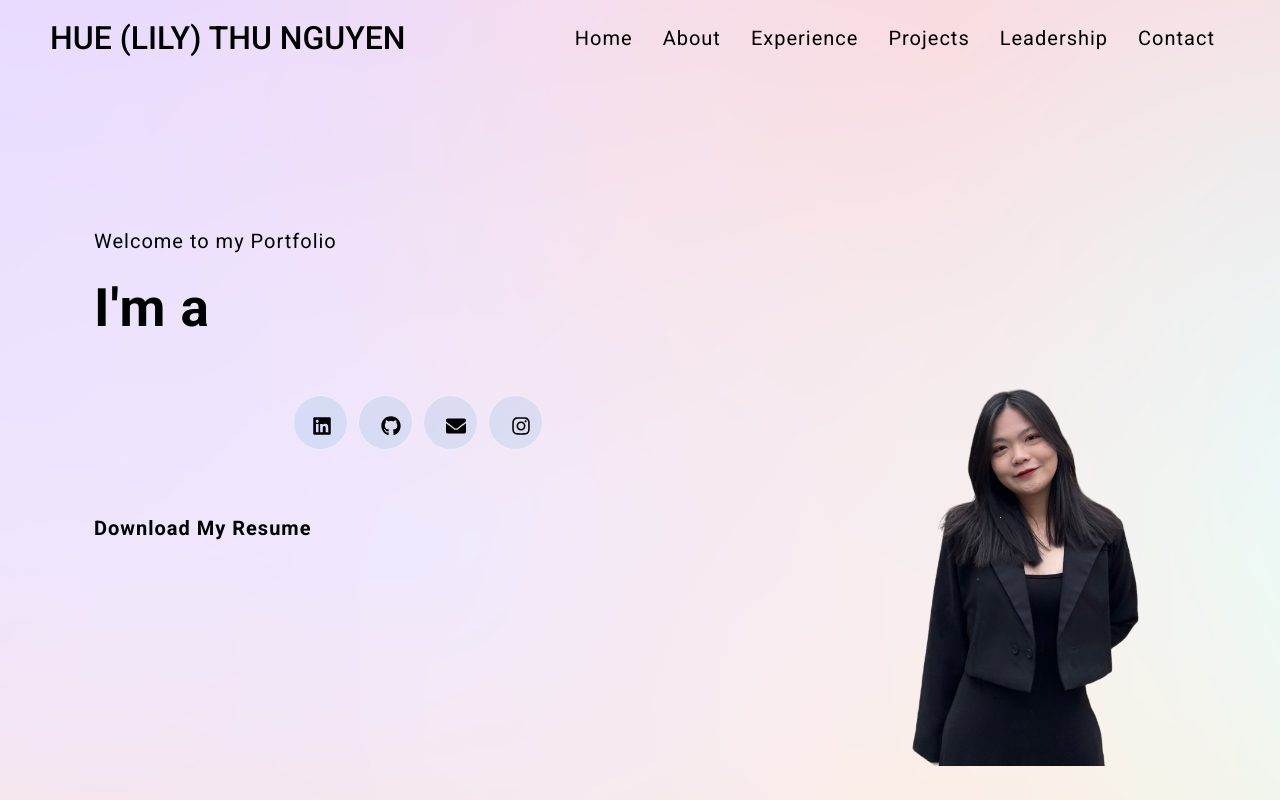
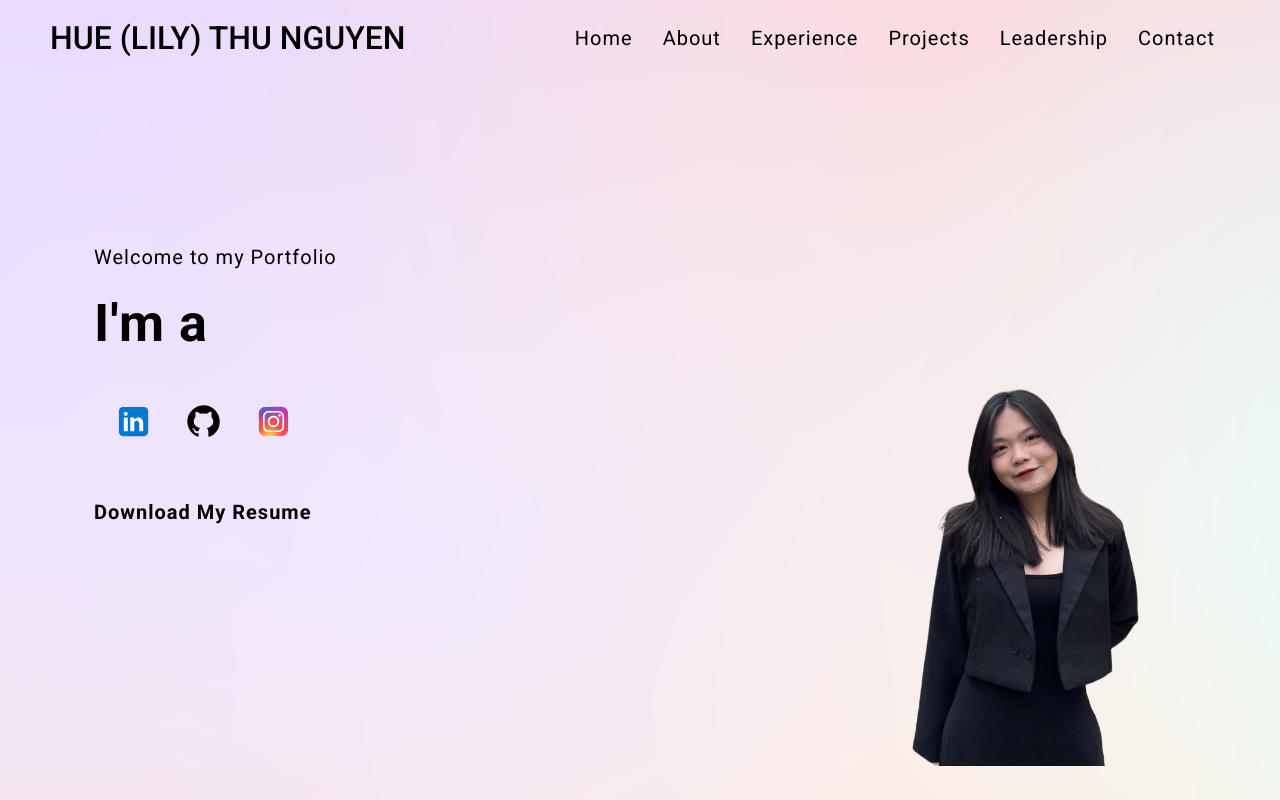
Before and after one commit to HueLily/Portfolio_website, a React (Vite) app: page / in a window 1280 px wide. Shown: the top 800 px of the page. Built offline with nearby package versions, Linux system fonts and the light colour scheme.

Commit message:
create footer component

```diff
--- a/src/App.jsx
+++ b/src/App.jsx
@@ -7,6 +7,7 @@ import Experience from "./components/Experience";
 import Project from "./components/Project";
 import Leadership from "./components/Leadership";
 import Contact from "./components/Contact";
+import Footer from "./components/Footer";
 
 function App() {
   return (
@@ -18,6 +19,7 @@ function App() {
       <Project />
       <Leadership />
       <Contact />
+      <Footer />
     </div>
   );
 }
--- a/src/components/Banner/index.css
+++ b/src/components/Banner/index.css
@@ -9,7 +9,7 @@
 }
 
 .banner h1 {
-  font-size: 53px;
+  font-size: 52px;
   font-weight: 700;
   letter-spacing: 1px;
   line-height: 1;
@@ -36,68 +36,53 @@
   display: flex;
   align-items: center;
 }
-/*
-.banner button svg {
-  font-size: 25px;
-  margin-left: 10px;
-  transition: 0.3s ease-in-out;
-  line-height: 1;
-} */
 
-.breadcrumb .breadcrumb-item + .breadcrumb-item::before {
-  content: none;
+.banner-icon {
+  display: inline-block;
 }
 
-span.navbar-text {
-  display: flex;
-  align-items: center;
+.social-media-icon {
+  display: inline-block;
 }
 
-.social-icon {
-  display: inline-block;
-  margin-left: 30px;
-  padding-top: 30px;
+.social-media-icon a {
+  width: 30px;
+  height: 30px;
+  display: inline-flex;
+  line-height: 1;
+  text-align: center;
+  margin: 20px;
 }
 
-.social-icon .breadcrumb .breadcrumb-item {
-  width: 55px;
-  height: 55px;
-  background: rgba(17, 135, 199, 0.1);
-  display: inline-flex;
-  align-items: center;
-  justify-content: center;
-  padding: 15px;
-  border-radius: 50%;
-  margin-right: 10px;
-  line-height: 1;
-  border: 1px solid rgba(255, 255, 255, 0.5);
+.social-media-icon a::before {
+  content: "";
+  position: absolute;
+  transform: scale(0);
+  transition: 0.3s ease-in-out;
 }
 
-.social-icon .breadcrumb .breadcrumb-item::before {
-  content: "";
-  width: 55px;
-  height: 55px;
-  display: flex;
-  background-color: #ffffff;
-  border-radius: 50%;
-  transform: scale(0);
-  transition: 0.3s ease-in-out;
-  border: 2px solid green;
+.social-media-icon a:hover::before {
+  transform: scale(2);
 }
 
-.breadcrumb .breadcrumb-item:hover::before {
-  transform: scale(1);
+.social-media-icon a:hover img {
+  filter: brightness(0) saturate(100%) invert(0%) sepia(7%) saturate(98%)
+    hue-rotate(346deg) brightness(95%) contrast((86%));
 }
 
-.breadcrumb .breadcrumb-item .media-icon {
-  z-index: 1;
-  transition: 0.3s ease-in-out;
-  animation: updown 4s linear infinite;
+@keyframes updown {
+  0% {
+    transform: translateY(-25px);
+  }
+  50% {
+    transform: translateY(25px);
+  }
+  100% {
+    transform: translateY(-25px);
+  }
 }
-
-.breadcrumb .breadcrumb-item:hover .media-icon {
-  filter: brightness(0) saturate(100%) invert(0%) sepia(7%) saturate(98%)
-    hue-rotate(346deg) brightness(95%) contrast((86%));
+.txt-rotate > .wrap {
+  border-right: 0.08em solid #666;
 }
 
 .banner img {
--- a/src/components/Banner/index.jsx
+++ b/src/components/Banner/index.jsx
@@ -1,7 +1,9 @@
 import React from "react";
 import { Container, Row, Col, Breadcrumb } from "react-bootstrap";
 import { useState, useEffect } from "react";
-import { FaLinkedin, FaGithub, FaEnvelope, FaInstagram } from "react-icons/fa";
+import githubIcon from "../../assets/github-icon.svg";
+import linkedin from "../../assets/linkedin.svg";
+import insta from "../../assets/insta.svg";
 import TrackVisibility from "react-on-screen";
 import bannerImg from '../../assets/banner-img.png';
 import "bootstrap/dist/css/bootstrap.min.css";
@@ -72,24 +74,19 @@ const Banner = () => {
                     {`I'm a `}
                     <span className="wrap">{text}</span>
                   </h1>
-                  <span className="navbar-text">
-                    <div className="social-icon">
-                      <Breadcrumb>
-                      <Breadcrumb.Item href="https://www.linkedin.com/in/hue-thu-nguyen-513a26256/">
-                      <FaLinkedin className="media-icon"/>
-                      </Breadcrumb.Item>
-                      <Breadcrumb.Item href="https://github.com/HueLily">
-                      <FaGithub className="media-icon"/>
-                      </Breadcrumb.Item>
-                      <Breadcrumb.Item href="">
-                      <FaEnvelope className="media-icon"/>
-                      </Breadcrumb.Item>
-                      <Breadcrumb.Item href="https://www.instagram.com/invites/contact/?i=ow9dygqxymbk&utm_content=e45c1g3">
-                      <FaInstagram className="media-icon"/>
-                      </Breadcrumb.Item>
-                      </Breadcrumb>
-                    </div>
-                  </span>
+                  <span className="banner-icon">
+              <div className="social-media-icon">
+                <a href="https://www.linkedin.com/in/hue-thu-nguyen-513a26256/">
+                  <img src={linkedin} alt="" />
+                </a>
+                <a href="https://github.com/HueLily">
+                  <img src={githubIcon} alt="" />
+                </a>
+                <a href="https://www.instagram.com/invites/contact/?i=ow9dygqxymbk&utm_content=e45c1g3">
+                  <img src={insta} alt="" />
+                </a>
+              </div>
+            </span>
                   <button>Download My Resume</button>
                 </div>
               )}
--- /dev/null
+++ b/src/components/Footer/index.css
@@ -0,0 +1,19 @@
+.footer-container {
+    background-color: transparent;
+    text-align: center;
+    padding: 10px 0;
+    left: 0;
+    bottom: 0;
+    width: 100%;
+    font-family: Arial, sans-serif;
+  }
+
+  .footer-container p {
+    margin: 0;
+    color: #555;
+  }
+
+  .footer-divider {
+    border-top: 1px solid lightgray;
+    padding: 5px;
+  }
--- /dev/null
+++ b/src/components/Footer/index.jsx
@@ -0,0 +1,11 @@
+import React from 'react'
+import "./index.css"
+const Footer = () => {
+  return (
+    <footer className="footer-container">
+        <div className="footer-divider"></div>
+      <p>&copy; by Hue (Lily) Thu Nguyen 2024</p>
+    </footer>
+  )
+}
+export default Footer;
```
